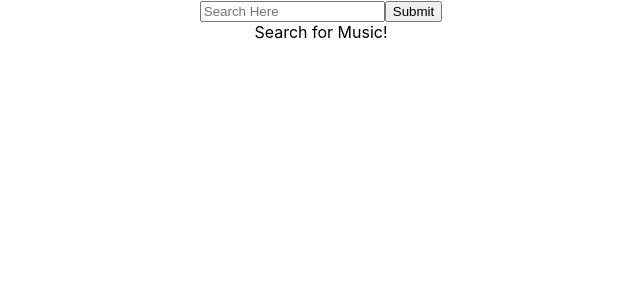
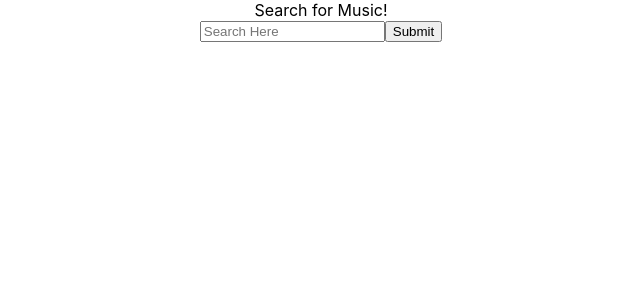
Before and after one commit to Doidae/Music-Library, a React (Create React App) app: page / in a window 1280 px wide. Shown: the top 300 px of the page, without its empty margins (319-959 px from the left). Built offline with nearby package versions, Linux system fonts and the light colour scheme; the HTML template or start-up script is replaced by a standard one.

Commit message:
Fixed files

```diff
--- a/src/App.js
+++ b/src/App.js
@@ -1,45 +1,30 @@
 import './App.css';
-import { useEffect, useState, Suspense } from 'react'
-import { BrowserRouter as Router, Route, Redirect } from 'react-router-dom'
-import { createResource as fetchData } from './helper';
+import { useState, Suspense, useRef } from 'react'
+import { BrowserRouter as Router, Route } from 'react-router-dom'
+import ArtistView from './components/ArtistView'
+import AlbumView from './components/AlbumView'
 import Gallery from './components/Gallery'
 import SearchBar from './components/SearchBar'
-import AlbumView from './components/AlbumView'
-import ArtistView from './components/ArtistView'
+import Spinner from './components/Spinner'
+import { DataContext } from './context/DataContext'
+import { SearchContext } from './context/SearchContext'
+import { createResource as fetchData } from './helper'
 
-function App() {
-  let [searchTerm, setSearchTerm] = useState('')
+const App = () => {
+  let searchInput = useRef('')
   let [data, setData] = useState(null)
   let [message, setMessage] = useState('Search for Music!')
 
-  const API_URL = `https://itunes.apple.com/search?term=`
-
-  function toTitleCase(str) {
-    return str.replace(
-      /\w\S*/g,
-      function(txt) {
-        return txt.charAt(0).toUpperCase() + txt.substr(1).toLowerCase();
-      }
-    );
+  const handleSearch = (e, term) => {
+    e.preventDefault()
+    setData(fetchData(term, 'main'))
   }
 
-  useEffect(() => {
-    if (searchTerm) {
-      setData(fetchData(searchTerm))
-  }
-  }, [searchTerm])
-
-  const handleSearch = (e, term) => {
-    e.preventDefault()
-    term = toTitleCase(term)
-    setSearchTerm(term)
-    return (<Redirect to="/" />)
-  }
   const renderGallery = () => {
     if(data) {
       return (
-        <Suspense fallback={<h1>Loading...</h1>}>
-          <Gallery data={data} />
+        <Suspense fallback={<Spinner />}>
+          <Gallery />
         </Suspense>
       )
     }
@@ -47,13 +32,25 @@ function App() {
 
   return (
     <div className="App">
-        <SearchBar handleSearch={handleSearch} />
-        {message}
-        {renderGallery()}
+      {message}
+      <Router>
+        <Route exact path={'/'}>
+          <SearchContext.Provider value={{term: searchInput, handleSearch: handleSearch}}>
+            <SearchBar />
+          </SearchContext.Provider>
+            <DataContext.Provider value={data}>
+              {renderGallery()}
+            </DataContext.Provider>
+        </Route>
+        <Route path="/album/:id">
+          <AlbumView />
+        </Route>
+        <Route path="/artist/:id">
+          <ArtistView />
+        </Route>
+      </Router>
     </div>
-)
-
-
+  );
 }
 
 export default App;
--- a/src/components/Gallery.js
+++ b/src/components/Gallery.js
@@ -1,11 +1,14 @@
+import { useContext } from 'react'
+import { DataContext } from '../context/DataContext'
 import GalleryItem from './GalleryItem'
 
-const Gallery = (props) => {
-    const data = props.data.result.read()
+const Gallery = () => {
+    const data = useContext(DataContext)
+    const myData = data.result.read()
 
-    const display = props.data.map((item, index) => {
+    const display = myData.map((item, index) => {
         return (
-            <GalleryItem key={index} item={item} />
+            <GalleryItem item={item} key={index} />
         )
     })
 
--- a/src/components/SearchBar.js
+++ b/src/components/SearchBar.js
@@ -1,12 +1,13 @@
-import { useState } from 'react'
+import { useContext } from 'react'
+import { SearchContext } from '../context/SearchContext'
 
 const SearchBar = (props) => {
-    let [searchTerm, setSearchTerm] = useState('')
+    let {term, handleSearch} = useContext(SearchContext)
 
     return (
-            <form onSubmit={(e) => props.handleSearch(e, searchTerm)}>
-                <input type="text" placeholder="Search Here" onChange={(e) => setSearchTerm(e.target.value)} />
-                <input type="submit" />
+            <form>
+                <input ref={term} type="text" placeholder="Search Here" />
+                <button onClick={(e) => handleSearch(e, term.current.value)}>Submit</button>
             </form>
     )
 }
--- /dev/null
+++ b/src/components/Spinner.js
@@ -0,0 +1,11 @@
+import load_spinner from '../load_spinner.gif'
+
+const Spinner = () => {
+    return (
+        <div>
+            <img src={load_spinner} alt="loading..." />
+        </div>
+    )
+}
+
+export default Spinner
--- /dev/null
+++ b/src/context/DataContext.js
@@ -0,0 +1,3 @@
+import { createContext } from 'react'
+
+export const DataContext = createContext([])
--- /dev/null
+++ b/src/context/SearchContext.js
@@ -0,0 +1,6 @@
+import { createContext } from 'react'
+
+export const SearchContext = createContext({
+    term: '',
+    handleSearch: () => {}
+})
```
Also changed, not shown: src/load_spinner.gif (added).
